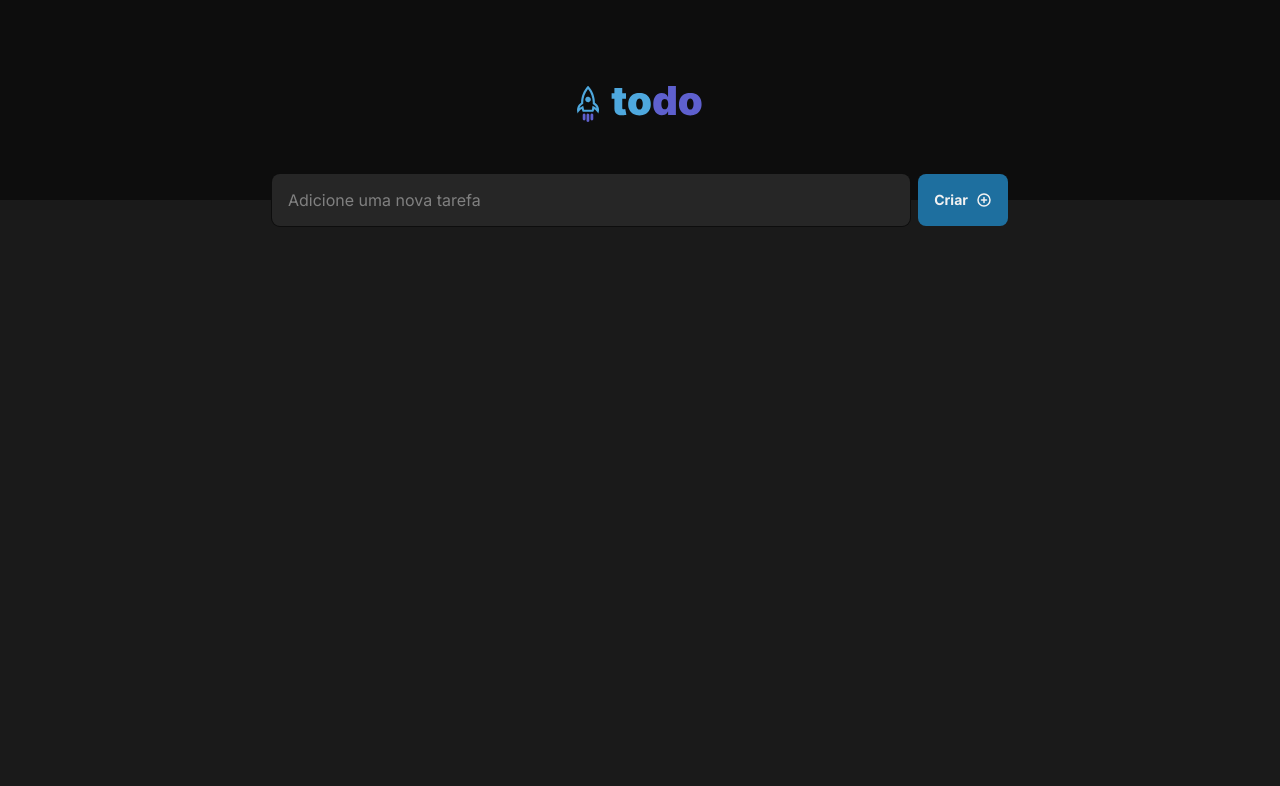
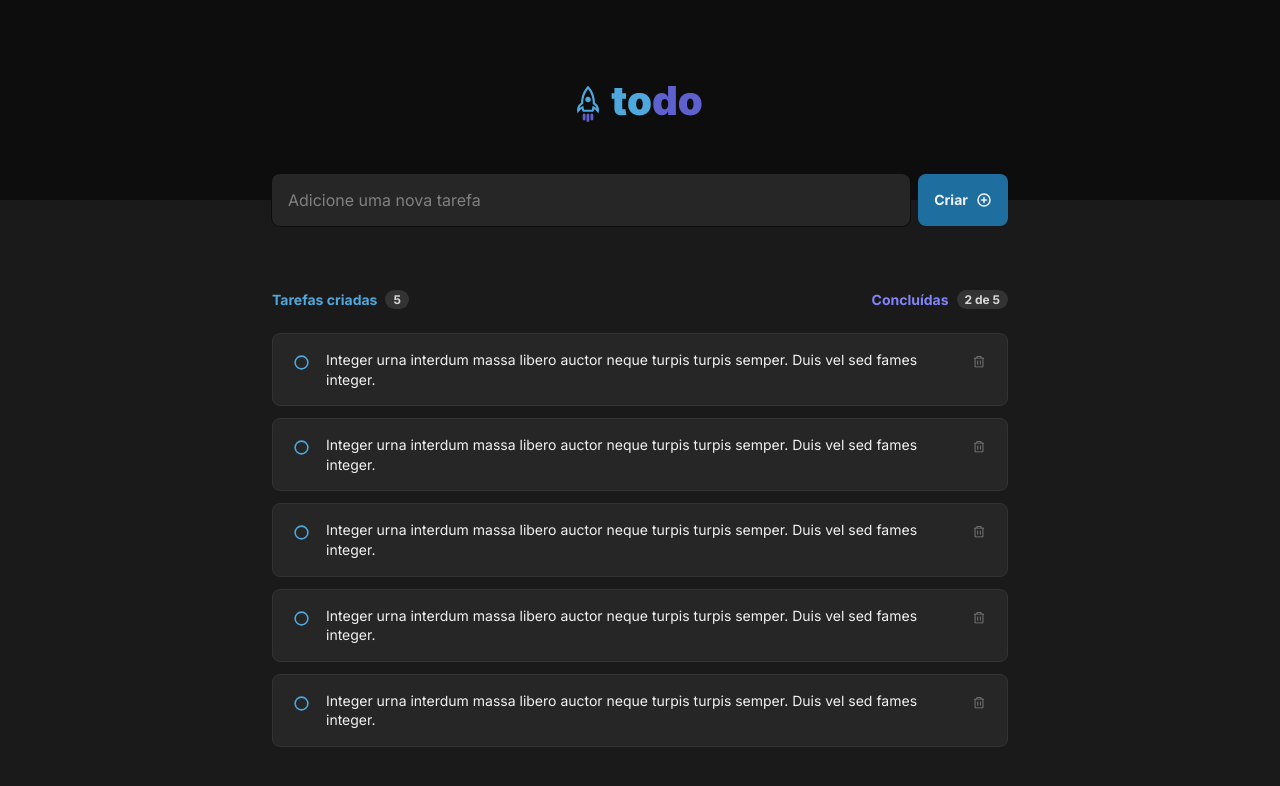
Before and after one commit to victorbadaro/ignite-reactjs-todo, a React (Vite) app: page / in a window 1280 px wide. Shown: the top 786 px of the page. Built offline with nearby package versions, Linux system fonts and the light colour scheme.

Commit message:
feat: add Task and TasksList components layout

```diff
--- a/src/App.module.css
+++ b/src/App.module.css
@@ -1,4 +1,7 @@
 .wrapper {
+	display: flex;
+	flex-direction: column;
+	row-gap: 4rem;
 	margin: 0 auto;
 	max-width: 46rem;
 }
--- a/src/App.tsx
+++ b/src/App.tsx
@@ -1,6 +1,7 @@
 import { PlusCircle } from '@phosphor-icons/react';
 import type { FormEvent } from 'react';
 import { Header } from './components/Header';
+import { TasksList } from './components/TasksList';
 
 import styles from './App.module.css';
 
@@ -22,6 +23,8 @@
 						<PlusCircle size={16} weight="bold" />
 					</button>
 				</form>
+
+				<TasksList />
 			</main>
 		</>
 	);
--- /dev/null
+++ b/src/components/Task/index.tsx
@@ -0,0 +1,24 @@
+import { CheckCircle, Circle, Trash } from '@phosphor-icons/react';
+import { useState } from 'react';
+
+import styles from './styles.module.css';
+
+export function Task() {
+	const [isTaskDone, setIsTaskDone] = useState(false);
+
+	function handleCheckTask() {
+		setIsTaskDone((prev) => !prev);
+	}
+
+	return (
+		<div className={styles.task}>
+			<button type="button" onClick={handleCheckTask}>
+				{isTaskDone ? <CheckCircle size={17} weight="fill" color="#5e60ce" /> : <Circle size={17} weight="bold" color="#4ea8de" />}
+			</button>
+			<p>Integer urna interdum massa libero auctor neque turpis turpis semper. Duis vel sed fames integer.</p>
+			<button type="button">
+				<Trash size={14} />
+			</button>
+		</div>
+	);
+}
--- /dev/null
+++ b/src/components/Task/styles.module.css
@@ -0,0 +1,38 @@
+.task {
+	display: flex;
+	align-items: flex-start;
+	justify-content: space-between;
+	column-gap: 0.75rem;
+	padding: 1rem;
+	border: 1px solid var(--gray-400);
+	border-radius: 8px;
+	background-color: var(--gray-500);
+}
+
+.task p {
+	font-size: 14px;
+	line-height: 1.4;
+}
+
+.task button {
+	border: 0;
+	border-radius: 4px;
+	line-height: 0;
+	background-color: transparent;
+}
+
+.task button:first-child {
+	padding: 0.25rem;
+	box-shadow: none;
+}
+
+.task button:last-child {
+	padding: 0.3125rem;
+	color: var(--gray-300);
+	transition: background-color 200ms, color 200ms;
+}
+
+.task button:last-child:hover {
+	background-color: var(--gray-400);
+	color: var(--danger);
+}
--- /dev/null
+++ b/src/components/TasksList/index.tsx
@@ -0,0 +1,29 @@
+import { Task } from '../Task';
+
+import styles from './styles.module.css';
+
+export function TasksList() {
+	return (
+		<div className={styles['tasks-container']}>
+			<header>
+				<div>
+					<strong>Tarefas criadas</strong>
+					<span>5</span>
+				</div>
+
+				<div>
+					<strong>Concluídas</strong>
+					<span>2 de 5</span>
+				</div>
+			</header>
+
+			<div className={styles.tasks}>
+				<Task />
+				<Task />
+				<Task />
+				<Task />
+				<Task />
+			</div>
+		</div>
+	);
+}
--- /dev/null
+++ b/src/components/TasksList/styles.module.css
@@ -0,0 +1,46 @@
+.tasks-container {
+	display: flex;
+	flex-direction: column;
+	row-gap: 1.5rem;
+}
+
+.tasks-container header {
+	display: flex;
+	align-items: center;
+	justify-content: space-between;
+}
+
+.tasks-container header div {
+	display: flex;
+	align-items: center;
+	justify-content: space-between;
+	column-gap: 0.5rem;
+}
+
+.tasks-container header div strong {
+	font-weight: 700;
+	font-size: 0.875rem;
+}
+
+.tasks-container header div:first-child strong {
+	color: var(--blue);
+}
+
+.tasks-container header div:last-child strong {
+	color: var(--purple);
+}
+
+.tasks-container header div span {
+	padding: 0.125rem 0.5rem;
+	border-radius: 999px;
+	font-weight: 700;
+	font-size: 0.75rem;
+	background-color: var(--gray-400);
+	color: var(--gray-200);
+}
+
+.tasks {
+	display: flex;
+	flex-direction: column;
+	row-gap: 0.75rem;
+}
```
